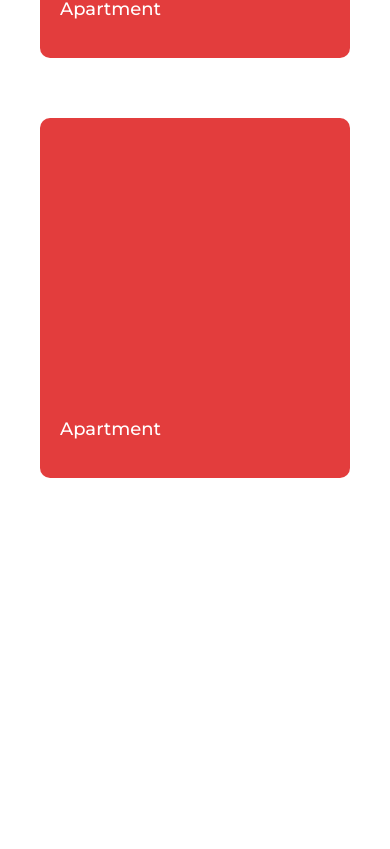
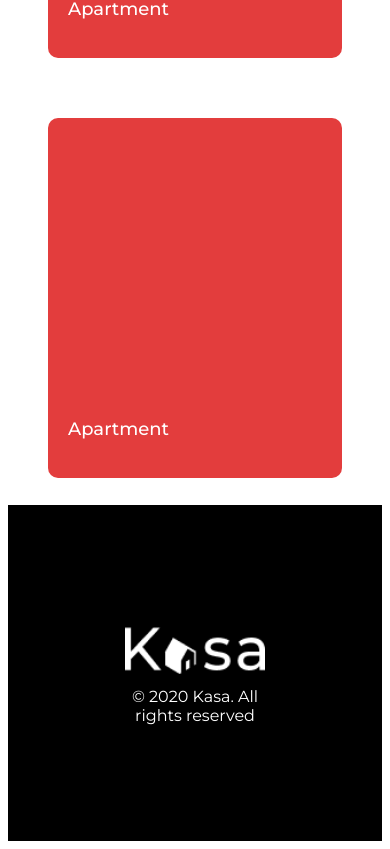
Before and after one commit to AroldMauger/kasa, a React (Vite) app: page / in a window 390 px wide. Shown: the part 1807-2656 px from the top of the page. Before the commit the page ends 2285 px from the top, so only its background shows below. Built offline with nearby package versions, Linux system fonts and the light colour scheme.

Commit message:
Ajout du composant Footer + mise en forme responsive

```diff
--- a/src/App.jsx
+++ b/src/App.jsx
@@ -3,13 +3,17 @@ import "./sass/app.scss";
 import Header from './layout/Header.jsx';
 import Banner from './components/Banner.jsx';
 import CardsContainer from './components/CardsContainer.jsx';
+import Footer from './layout/Footer.jsx';
 
 function App() {
   return (
     <div>
-      <Header />
-      <Banner/>
-      <CardsContainer/>
+      <main>
+        <Header />
+        <Banner/>
+        <CardsContainer/>
+      </main>
+      <Footer/>
     </div>
   )
 }
--- /dev/null
+++ b/src/layout/Footer.jsx
@@ -0,0 +1,15 @@
+import React from 'react'
+import "../sass/footer.scss";
+
+
+
+function Footer() {
+  return (
+    <footer className='footer'>
+        <img className="logo-footer" src="logo-white.png" alt="Logo de Kasa en blanc" />
+        <p className='text-footer'>© 2020 Kasa. All rights reserved</p>
+    </footer>
+  )
+}
+
+export default Footer
--- a/src/sass/App.scss
+++ b/src/sass/App.scss
@@ -1,4 +1,4 @@
-body {
+main {
   margin:0px;
   padding: 0px;
   font-family: 'Montserrat', sans-serif;
@@ -7,7 +7,7 @@ body {
 }
 
 @media screen and (width <= 1085px) {
-  body {
+  main {
     margin-inline:40px;
   }
 }
--- a/src/sass/apartment.scss
+++ b/src/sass/apartment.scss
@@ -13,13 +13,13 @@
     font-size: 18px;
 }
 
-@media screen and (width <= 1085px) {
+@media screen and (max-width: 1085px) {
     .card {
         min-width: 340px;
     }
  }
 
- @media screen and (width <= 768px) {
+ @media screen and (max-width: 768px) {
     .card {
         padding-left:0px;
         min-width: 100%;
--- a/src/sass/cards-container.scss
+++ b/src/sass/cards-container.scss
@@ -6,17 +6,20 @@
     flex-wrap: wrap;
     justify-content: space-between;
     gap:60px;
+    margin-bottom: 50px;
 }
 
 
 
-@media screen and (width <= 1085px) {
+@media screen and (max-width: 1085px) {
     .all-cards_container {
     justify-content: center;
     background-color: white;
     padding:0px;
     margin:0px;
-        align-items: center;
-        flex-direction: column;
+    align-items: center;
+    flex-direction: column;
+    margin-bottom: 27px;
+
     }
  }
--- /dev/null
+++ b/src/sass/footer.scss
@@ -0,0 +1,40 @@
+.footer {
+    color:white;
+    background-color: black;
+    display: flex;
+    align-items: center;
+    flex-direction: column;
+    min-height: 210px;
+    justify-content: center;
+    gap : 28px;
+    font-family: 'Montserrat', sans-serif;
+
+    .text-footer {
+        margin:0px;
+        font-size: 24px;
+    }
+}
+
+
+@media screen and (max-width: 768px) {
+
+    .footer {
+        display: flex;
+        padding: 66px 120px 60px 120px;
+        flex-direction: column;
+        align-items: center;
+        gap : 12px;
+
+        .text-footer {
+            font-size: 16px;
+            width: 133px;
+            text-align: center;
+        }
+
+        .logo-footer {
+            width: 140px;
+        }
+    }
+
+
+}
```
